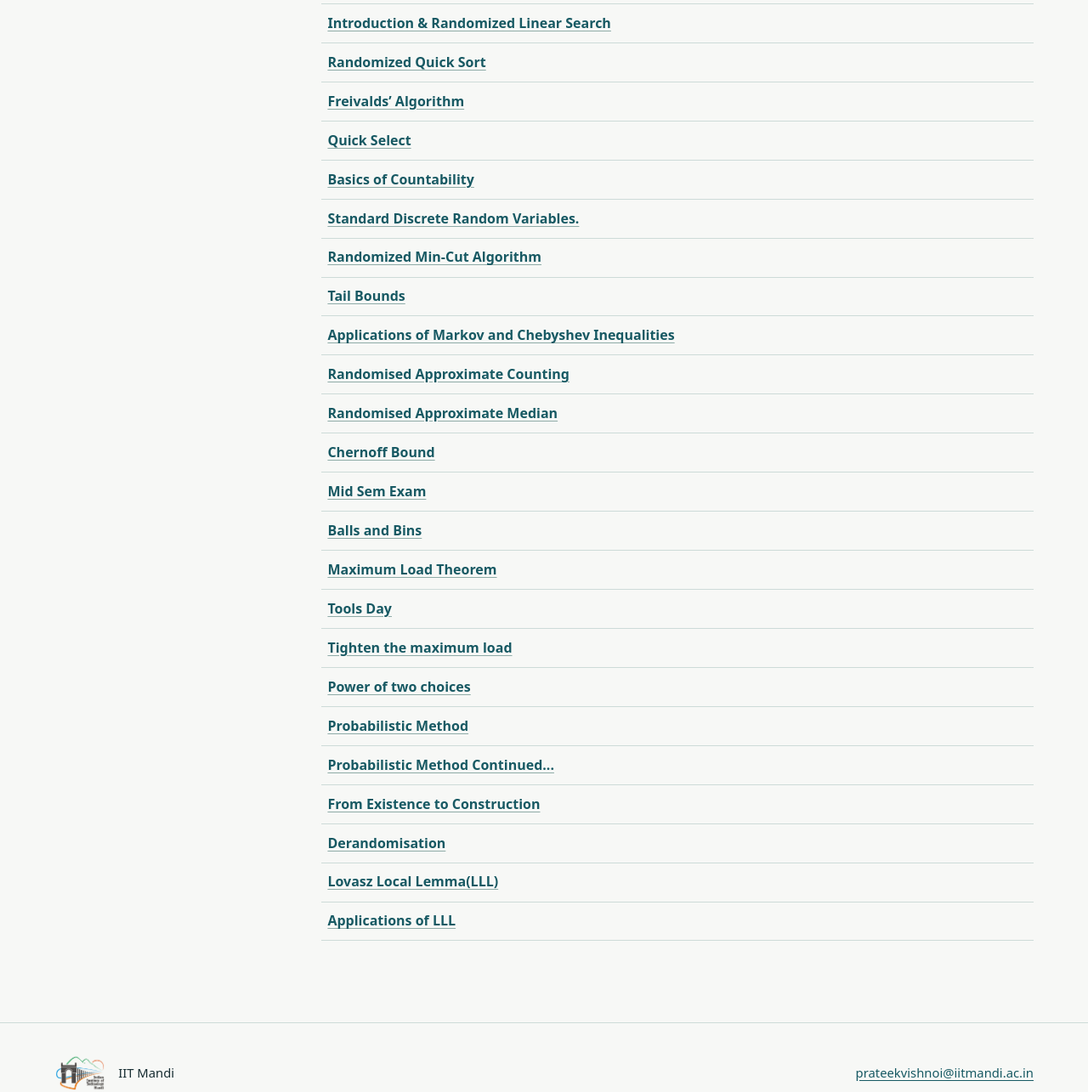
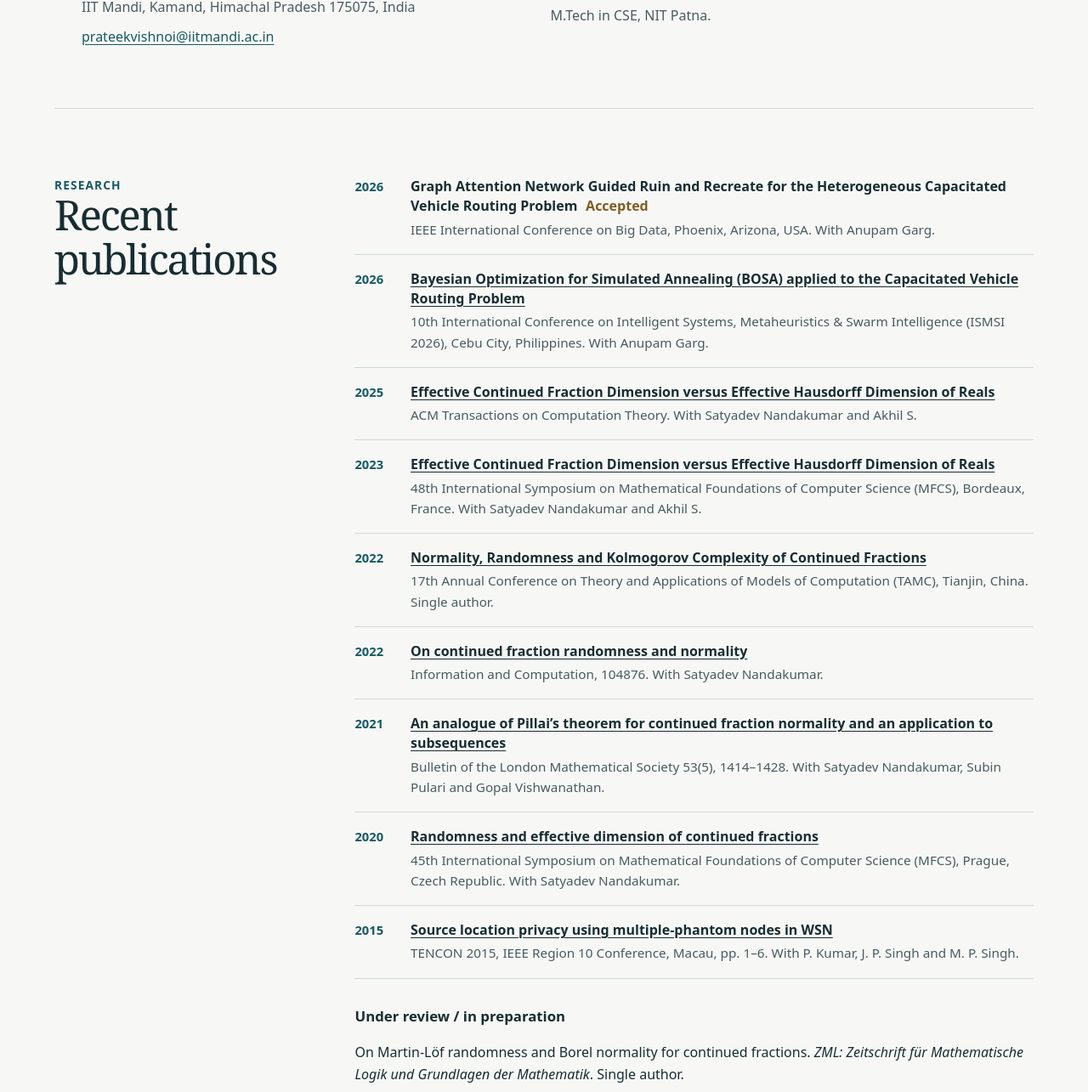
Before and after one commit to prateekvishnoi-wq/prateekvishnoi.github.io, a plain HTML site: page index.html in a window 1280 px wide. Shown: the part 745-2030 px from the top of the page at 85% size. Drawn offline with Linux system fonts and the light colour scheme.

Commit message:
Add real homepage with profile, publications and teaching (#2)
Replaces the copied CS510 page at the site root with a homepage built
from the details on the Google Sites page, using the existing site.css
hero/profile/publication/course styles.


Claude-Session: https://claude.ai/code/session_0118fG2w7PS9RiXebW4Wx21H

Co-authored-by: Claude <noreply@anthropic.com>

```diff
--- a/index.html
+++ b/index.html
@@ -3,12 +3,11 @@
 <head>
   <meta charset="utf-8">
   <meta name="viewport" content="width=device-width, initial-scale=1">
-  <meta name="description" content="CS510 course materials: Randomized Algorithms.">
+  <meta name="description" content="Prateek Vishnoi, Assistant Professor, School of Computing and Electrical Engineering, IIT Mandi. Research in algorithmic randomness, algorithmic information theory, quantum computing and theoretical computer science.">
   <meta name="theme-color" content="#f7f8f6">
-  <title>CS510 · Randomized Algorithms · Prateek Vishnoi</title>
+  <title>Prateek Vishnoi · IIT Mandi</title>
   <link rel="icon" href="assets/iit-mandi.png" type="image/png">
   <link rel="stylesheet" href="assets/site.css">
-  <script src="assets/materials.js" defer></script>
 </head>
 <body>
   <a class="skip-link" href="#main">Skip to content</a>
@@ -17,71 +16,143 @@
       <a class="brand" href="index.html">Prateek Vishnoi</a>
       <nav aria-label="Main navigation">
         <ul class="nav-list">
-          <li><a href="index.html">Home</a></li>
-          <li><a href="index.html#publications">Publications</a></li>
-          <li><a href="index.html#teaching" aria-current="page">Teaching</a></li>
+          <li><a href="index.html" aria-current="page">Home</a></li>
+          <li><a href="#publications">Publications</a></li>
+          <li><a href="#teaching">Teaching</a></li>
           <li><a href="students/index.html">Students</a></li>
         </ul>
       </nav>
     </div>
   </header>
-  <main id="main" class="wrap inner-main">
-    <p class="breadcrumb"><a href="index.html#teaching">All courses</a></p>
-    <header class="course-header">
-      <p class="overline">CS510</p>
-      <h1 class="inner-title">Randomized Algorithms</h1>
-    </header>
-    <div class="course-body">
-      <nav class="course-aside" aria-labelledby="course-nav-title">
-        <h2 id="course-nav-title">Course pages</h2>
-        <ul>
-          <li><a href="teaching/cs212/index.html"><span class="course-code">CS212</span>Design &amp; Analysis of Algorithms</a></li>
-          <li><a href="teaching/cs304/index.html"><span class="course-code">CS304</span>Formal Languages and Automata Theory</a></li>
-          <li><a href="teaching/cs510/index.html" aria-current="page"><span class="course-code">CS510</span>Randomized Algorithms</a></li>
+
+  <main id="main" class="wrap">
+    <section class="hero" aria-labelledby="name">
+      <img class="hero-photo" src="assets/prateek-vishnoi.jpg" width="1160" height="960" alt="Portrait of Prateek Vishnoi">
+      <div class="hero-copy">
+        <p class="overline">Assistant Professor · IIT Mandi</p>
+        <h1 id="name">Prateek Vishnoi</h1>
+        <p class="section-label">Research interests</p>
+        <ul class="topics">
+          <li>Algorithmic Randomness</li>
+          <li>Algorithmic Information Theory</li>
+          <li>Quantum Computing</li>
+          <li>Theoretical Computer Science</li>
         </ul>
-      </nav>
+      </div>
+    </section>
+
+    <div class="profile-details">
+      <section class="profile-detail" aria-labelledby="contact-heading">
+        <h2 id="contact-heading">Contact</h2>
+        <address>
+          A17-2-32, Academic Building, North Campus<br>
+          <a href="https://www.iitmandi.ac.in/">School of Computing and Electrical Engineering</a><br>
+          IIT Mandi, Kamand, Himachal Pradesh 175075, India
+        </address>
+        <p><a href="mailto:prateekvishnoi@iitmandi.ac.in">prateekvishnoi@iitmandi.ac.in</a></p>
+      </section>
+      <section class="profile-detail" aria-labelledby="education-heading">
+        <h2 id="education-heading">Education</h2>
+        <p>Ph.D. in CSE, <a href="https://cse.iitk.ac.in/">IIT Kanpur</a>, advised by <a href="https://www.cse.iitk.ac.in/users/satyadev/">Prof. Satyadev Nandakumar</a> and <a href="https://www.cse.iitk.ac.in/users/simon/">Prof. Sunil Simon</a>.</p>
+        <p>M.Tech in CSE, NIT Patna.</p>
+      </section>
+    </div>
+
+    <section class="section-grid" id="publications" aria-labelledby="publications-heading">
+      <div class="section-heading">
+        <p class="section-label">Research</p>
+        <h2 id="publications-heading">Recent publications</h2>
+      </div>
       <div>
-        <img class="course-banner" src="assets/cs510.png" width="1280" height="440" alt="Randomised Algorithms banner: Probability, Randomness and Efficient Algorithms. Prerequisites: Design of Algorithms and one basic probability course.">
-        <section aria-labelledby="materials-heading">
-          <div class="materials-heading">
-            <h2 id="materials-heading">Course materials</h2>
-            <div class="materials-search" role="search" hidden>
-              <label for="filter-materials">Find a topic</label>
-              <input id="filter-materials" type="search" aria-controls="materials-list" autocomplete="off">
+        <ol class="publication-list" role="list">
+          <li>
+            <span class="pub-year">2026</span>
+            <div>
+              <p class="pub-title">Graph Attention Network Guided Ruin and Recreate for the Heterogeneous Capacitated Vehicle Routing Problem <span class="pub-status">Accepted</span></p>
+              <p class="pub-meta">IEEE International Conference on Big Data, Phoenix, Arizona, USA. With Anupam Garg.</p>
             </div>
-          </div>
-          <p id="search-status" class="sr-only" role="status"></p>
-          <ul class="materials-list" id="materials-list" role="list">
-            <li><a class="material-link" href="https://drive.google.com/file/d/1oTFoWhi1hDxxDno1dwyTCZrJy0I04o93/view?usp=drive_link">Introduction &amp; Randomized Linear Search</a></li>
-            <li><a class="material-link" href="https://drive.google.com/file/d/1JqcNwGCmCFDQOx4a4Vl-DKssdSfC0iU-/view?usp=drive_link">Randomized Quick Sort</a></li>
-            <li><a class="material-link" href="https://drive.google.com/file/d/1pi600ivXD7-_kARd3K-pI9k2U7YO0TNE/view?usp=drive_link">Freivalds’ Algorithm</a></li>
-            <li><a class="material-link" href="https://drive.google.com/file/d/1xNsYmmknsIaLDvfEUW9B4jx7iXEJSZWQ/view?usp=drive_link">Quick Select</a></li>
-            <li><a class="material-link" href="https://drive.google.com/file/d/1WC82YWI9-a6zF9DIUD_XrKtTgs_nLrnF/view?usp=drive_link">Basics of Countability</a></li>
-            <li><a class="material-link" href="https://drive.google.com/file/d/16EZrK4vSNIAUXMWy2zx_5HcIKR0k3N_v/view?usp=drive_link">Standard Discrete Random Variables.</a></li>
-            <li><a class="material-link" href="https://drive.google.com/file/d/1pyjRd7xCIDzmYJQ57Dz_b6-DhbQm1bkw/view?usp=drive_link">Randomized Min-Cut Algorithm</a></li>
-            <li><a class="material-link" href="https://drive.google.com/file/d/11IRQIFqo8IDvKp5psrUecXbSBFWOtpPC/view?usp=drive_link">Tail Bounds</a></li>
-            <li><a class="material-link" href="https://drive.google.com/file/d/13fJ_yCb80zxoRnIGtBaZfqJ1AqJsXLM9/view?usp=drive_link">Applications of Markov and Chebyshev Inequalities</a></li>
-            <li><a class="material-link" href="https://drive.google.com/file/d/14wt7QqN4KxnOi_td52ElwUgi3RDSo--_/view?usp=drive_link">Randomised Approximate Counting</a></li>
-            <li><a class="material-link" href="https://drive.google.com/file/d/1gh_fysH4_4h_yuwcabS4R6rjfuPL0b9R/view?usp=drive_link">Randomised Approximate Median</a></li>
-            <li><a class="material-link" href="https://drive.google.com/file/d/1ju9Hk1HxcFl90zJxrGjwbWxoZXgkMaPY/view?usp=drive_link">Chernoff Bound</a></li>
-            <li><a class="material-link" href="https://drive.google.com/file/d/14_uuPZNXB19v9mMHzBKw4bsbFnB9jC6L/view?usp=drive_link">Mid Sem Exam</a></li>
-            <li><a class="material-link" href="https://drive.google.com/file/d/1eFuo4DpxiZP7WzRr00JEdFkTFR1skov4/view?usp=drive_link">Balls and Bins</a></li>
-            <li><a class="material-link" href="https://drive.google.com/file/d/1-K_RtzErurovaQSlSZSdELXiogOz8kv6/view?usp=drive_link">Maximum Load Theorem</a></li>
-            <li><a class="material-link" href="https://drive.google.com/file/d/1xUbxr1Gd8meNVY2JhY0V0F8-n46DqoiB/view?usp=drive_link">Tools Day</a></li>
-            <li><a class="material-link" href="https://drive.google.com/file/d/1_8UPcJXO79zcHcTnuqGBigiJ4arwtWQ8/view?usp=drive_link">Tighten the maximum load</a></li>
-            <li><a class="material-link" href="https://drive.google.com/file/d/1cATe6GP7-UORvvlgQstPj_qMxP59Ruz1/view?usp=drive_link">Power of two choices</a></li>
-            <li><a class="material-link" href="https://drive.google.com/file/d/1vkoBj--d02msSnQTvG2ReiFaaw6tCOS6/view?usp=drive_link">Probabilistic Method</a></li>
-            <li><a class="material-link" href="https://drive.google.com/file/d/1L4XXcIo5JiwjYWOOmn7rZoOmGP6v_SvP/view?usp=drive_link">Probabilistic Method Continued...</a></li>
-            <li><a class="material-link" href="https://drive.google.com/file/d/1_8M_OaiIIQloVYMMs195yVG-EiKOJzJU/view?usp=drive_link">From Existence to Construction</a></li>
-            <li><a class="material-link" href="https://drive.google.com/file/d/1xj16mVjQDgMToU94qTGyi_GBFCQ751F1/view?usp=drive_link">Derandomisation</a></li>
-            <li><a class="material-link" href="https://drive.google.com/file/d/17d595m7T_ls-u02P50jZWVlQMSaikNiC/view?usp=drive_link">Lovasz Local Lemma(LLL)</a></li>
-            <li><a class="material-link" href="https://drive.google.com/file/d/1aaeXf2roNJOBeAkYKXFKc7B66ON-uzP2/view?usp=drive_link">Applications of LLL</a></li>
-          </ul>
-          <p id="no-results" class="empty-state" hidden>No materials match this search.</p>
-        </section>
+          </li>
+          <li>
+            <span class="pub-year">2026</span>
+            <div>
+              <p class="pub-title"><a href="https://dl.acm.org/doi/10.1145/3820820.3820842">Bayesian Optimization for Simulated Annealing (BOSA) applied to the Capacitated Vehicle Routing Problem</a></p>
+              <p class="pub-meta">10th International Conference on Intelligent Systems, Metaheuristics &amp; Swarm Intelligence (ISMSI 2026), Cebu City, Philippines. With Anupam Garg.</p>
+            </div>
+          </li>
+          <li>
+            <span class="pub-year">2025</span>
+            <div>
+              <p class="pub-title"><a href="https://doi.org/10.1145/3723323">Effective Continued Fraction Dimension versus Effective Hausdorff Dimension of Reals</a></p>
+              <p class="pub-meta">ACM Transactions on Computation Theory. With Satyadev Nandakumar and Akhil S.</p>
+            </div>
+          </li>
+          <li>
+            <span class="pub-year">2023</span>
+            <div>
+              <p class="pub-title"><a href="https://drops.dagstuhl.de/entities/document/10.4230/LIPIcs.MFCS.2023.70">Effective Continued Fraction Dimension versus Effective Hausdorff Dimension of Reals</a></p>
+              <p class="pub-meta">48th International Symposium on Mathematical Foundations of Computer Science (MFCS), Bordeaux, France. With Satyadev Nandakumar and Akhil S.</p>
+            </div>
+          </li>
+          <li>
+            <span class="pub-year">2022</span>
+            <div>
+              <p class="pub-title"><a href="https://link.springer.com/chapter/10.1007/978-3-031-20350-3_31">Normality, Randomness and Kolmogorov Complexity of Continued Fractions</a></p>
+              <p class="pub-meta">17th Annual Conference on Theory and Applications of Models of Computation (TAMC), Tianjin, China. Single author.</p>
+            </div>
+          </li>
+          <li>
+            <span class="pub-year">2022</span>
+            <div>
+              <p class="pub-title"><a href="https://doi.org/10.1016/j.ic.2022.104876">On continued fraction randomness and normality</a></p>
+              <p class="pub-meta">Information and Computation, 104876. With Satyadev Nandakumar.</p>
+            </div>
+          </li>
+          <li>
+            <span class="pub-year">2021</span>
+            <div>
+              <p class="pub-title"><a href="https://doi.org/10.1112/blms.12507">An analogue of Pillai’s theorem for continued fraction normality and an application to subsequences</a></p>
+              <p class="pub-meta">Bulletin of the London Mathematical Society 53(5), 1414–1428. With Satyadev Nandakumar, Subin Pulari and Gopal Vishwanathan.</p>
+            </div>
+          </li>
+          <li>
+            <span class="pub-year">2020</span>
+            <div>
+              <p class="pub-title"><a href="https://drops.dagstuhl.de/storage/00lipics/lipics-vol170-mfcs2020/LIPIcs.MFCS.2020.73/LIPIcs.MFCS.2020.73.pdf">Randomness and effective dimension of continued fractions</a></p>
+              <p class="pub-meta">45th International Symposium on Mathematical Foundations of Computer Science (MFCS), Prague, Czech Republic. With Satyadev Nandakumar.</p>
+            </div>
+          </li>
+          <li>
+            <span class="pub-year">2015</span>
+            <div>
+              <p class="pub-title"><a href="https://doi.org/10.1109/TENCON.2015.7372969">Source location privacy using multiple-phantom nodes in WSN</a></p>
+              <p class="pub-meta">TENCON 2015, IEEE Region 10 Conference, Macau, pp. 1–6. With P. Kumar, J. P. Singh and M. P. Singh.</p>
+            </div>
+          </li>
+        </ol>
+
+        <h3 class="review-heading">Under review / in preparation</h3>
+        <ul class="review-list" role="list">
+          <li>On Martin-Löf randomness and Borel normality for continued fractions. <em>ZML: Zeitschrift für Mathematische Logik und Grundlagen der Mathematik</em>. Single author.</li>
+          <li>Random sequences and random graphs.</li>
+        </ul>
       </div>
-    </div>
+    </section>
+
+    <section class="section-grid" id="teaching" aria-labelledby="teaching-heading">
+      <div class="section-heading">
+        <p class="section-label">Courses</p>
+        <h2 id="teaching-heading">Teaching</h2>
+      </div>
+      <ul class="course-list" role="list">
+        <li><a href="teaching/cs212/index.html"><span class="course-code">CS212</span><span class="course-name">Design &amp; Analysis of Algorithms</span></a></li>
+        <li><a href="teaching/cs304/index.html"><span class="course-code">CS304</span><span class="course-name">Formal Languages and Automata Theory</span></a></li>
+        <li><a href="teaching/cs510/index.html"><span class="course-code">CS510</span><span class="course-name">Randomized Algorithms</span></a></li>
+        <li><div><span class="course-code">IC252</span><span class="course-name">Probability and Statistics</span></div></li>
+        <li><div><span class="course-code">CS520</span><span class="course-name">Introduction to Quantum Computing</span></div></li>
+      </ul>
+    </section>
   </main>
+
   <footer class="site-footer">
     <div class="wrap footer-inner">
       <a class="footer-identity" href="https://www.iitmandi.ac.in/">
```
